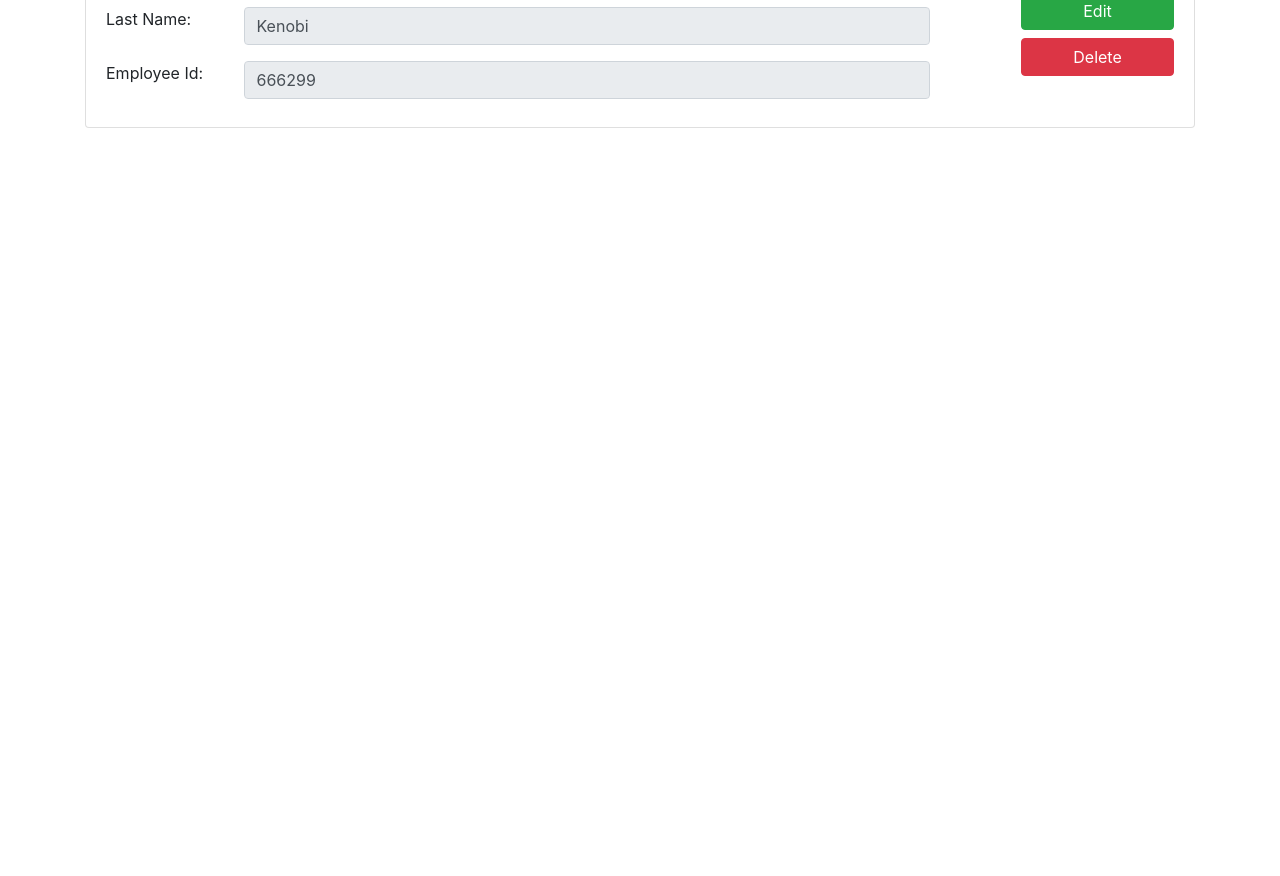
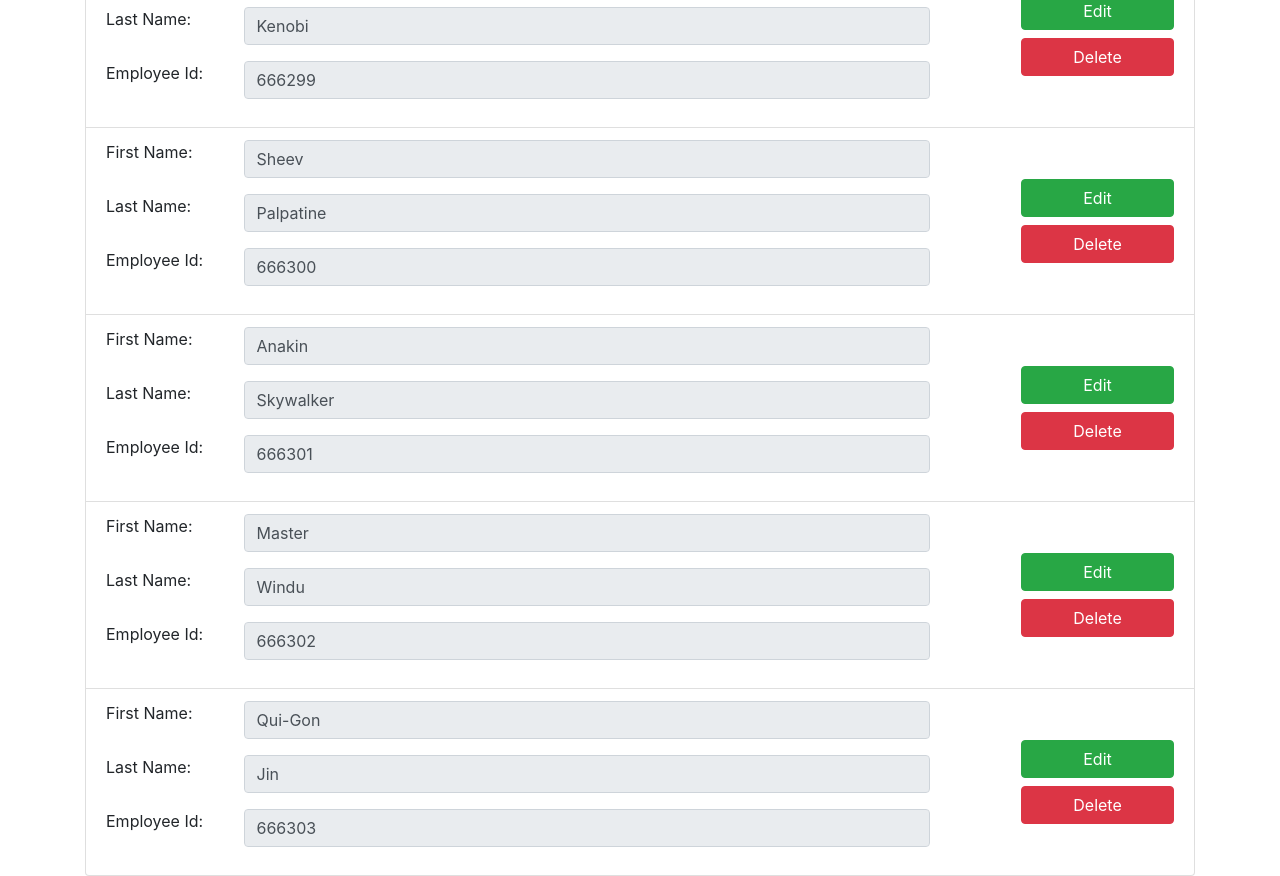
Before and after one commit to NachiketAthavale4/ProjectManager.UI, an Angular app: page /dashboard/add-user in a window 1280 px wide. Shown: the part 680-1556 px from the top of the page. Before the commit the page ends 808 px from the top, so only its background shows below. Built offline with nearby package versions, Linux system fonts and the light colour scheme.

Commit message:
Added Update logic

```diff
--- a/src/app/add-user/create-user/create-user.component.ts
+++ b/src/app/add-user/create-user/create-user.component.ts
@@ -28,11 +28,7 @@ export class CreateUserComponent implements OnInit, OnChanges {
   @Input() editEmployeeId : number = 654;
   @Input() editFirstName : string;
   @Input() editLastName : string;
-  @Output() notify : EventEmitter<boolean> = new EventEmitter<boolean>();
-
-  onClick(){
-
-  }
+  @Output() notify : EventEmitter<User> = new EventEmitter<User>();
 
   user : User = {
     employeeId : null,
@@ -50,7 +46,7 @@ export class CreateUserComponent implements OnInit, OnChanges {
     this.user.firstName = null;
     this.user.lastName = null;
     this.updateIndicator = false;
-    this.notify.emit(true);
+    this.notify.emit(this.user);
   }
 
   addUser(form : NgForm){
@@ -65,12 +61,12 @@ export class CreateUserComponent implements OnInit, OnChanges {
     console.log(this.user.employeeId);
     console.log(this.user.firstName);
     console.log(this.user.lastName);
+    this.notify.emit(this.user);
     this.updateIndicator = false;
     this.user.firstName = null;
     this.user.lastName = null;
     this.user.employeeId = null;
     console.log("Create-User OnUpdate",this.updateIndicator);
-    this.notify.emit(true);
   }
 
 }
--- a/src/app/add-user/view-user/view-user.component.html
+++ b/src/app/add-user/view-user/view-user.component.html
@@ -69,7 +69,15 @@
                 <div class="col-4 col-sm-4 col-md-4 col-lg-2 align-self-center">
                     <button class="btn btn-success btn-block"
                             type="button"
-                            (click)="editUser(i)">
+                            (click)="editUser(i)"
+                            *ngIf="editUserIndex == null">
+                        Edit
+                    </button>
+                    <button class="btn btn-success btn-block"
+                            type="button"
+                            (click)="editUser(i)"
+                            *ngIf="editUserIndex != null"
+                            disabled>
                         Edit
                     </button>
                     <button class="btn btn-danger btn-block"
--- a/src/app/add-user/view-user/view-user.component.ts
+++ b/src/app/add-user/view-user/view-user.component.ts
@@ -32,6 +32,38 @@ export class ViewUserComponent implements OnInit {
       taskId : null,
       projectId : null,
       userId : null
+    },
+    {
+      employeeId : 666300,
+      firstName : "Sheev",
+      lastName : "Palpatine",
+      taskId : null,
+      projectId : null,
+      userId : null
+    },
+    {
+      employeeId : 666301,
+      firstName : "Anakin",
+      lastName : "Skywalker",
+      taskId : null,
+      projectId : null,
+      userId : null
+    },
+    {
+      employeeId : 666302,
+      firstName : "Master",
+      lastName : "Windu",
+      taskId : null,
+      projectId : null,
+      userId : null
+    },
+    {
+      employeeId : 666303,
+      firstName : "Qui-Gon",
+      lastName : "Jin",
+      taskId : null,
+      projectId : null,
+      userId : null
     }
   ];
 
@@ -41,12 +73,15 @@ export class ViewUserComponent implements OnInit {
   onUpdateActive : boolean = false;
   searchText : string = null;
 
+  editUserIndex : number = null;
+
   editUser(i : number){
     console.log(this.userList[i].employeeId);
     this.editEmployeeId = this.userList[i].employeeId;
     this.editUserFirstName = this.userList[i].firstName;
     this.editUserLastName = this.userList[i].lastName;
     this.onUpdateActive = true;
+    this.editUserIndex = i;
     console.log("Edit-User OnUpdate",this.onUpdateActive);
   }
 
@@ -62,13 +97,22 @@ export class ViewUserComponent implements OnInit {
                                 || x.lastName.toUpperCase() == this.searchText.toUpperCase());
   }
 
-  onNotify(successVal : boolean) : void {
-    if(successVal){
+  onNotify(user : User) : void {
+    if(user != null && user.employeeId != null){
       console.log("Notify Ran");
+      if(this.editUserIndex != null){
+        this.userList[this.editUserIndex].employeeId = user.employeeId;
+        this.userList[this.editUserIndex].firstName = user.firstName;
+        this.userList[this.editUserIndex].lastName = user.lastName;
+      }
       this.editEmployeeId = null;
       this.editUserFirstName = null;
       this.editUserLastName = null;
       this.onUpdateActive = false;
+      this.editUserIndex = null;
+    }
+    else{
+      this.editUserIndex = null;
     }
   }
 
```
